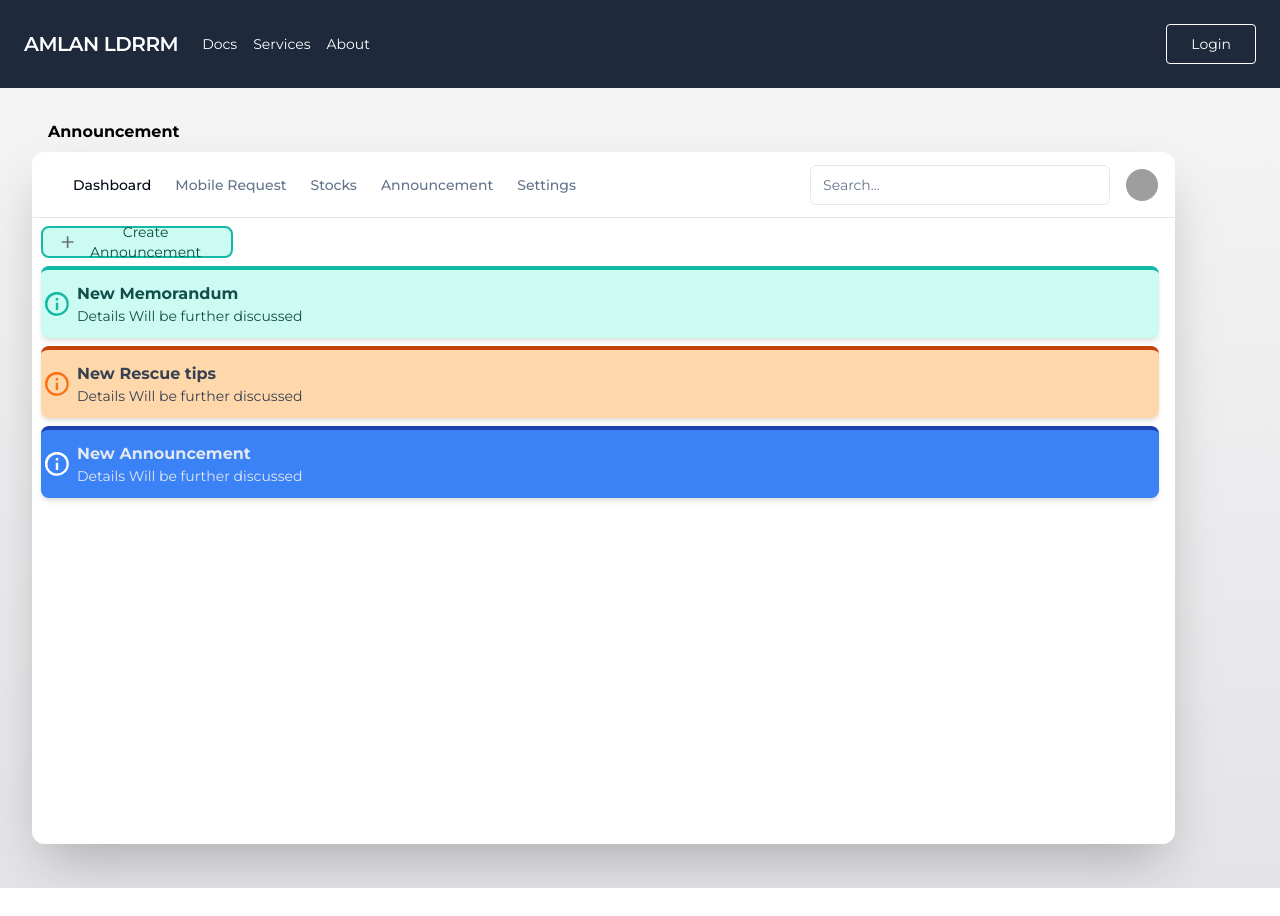
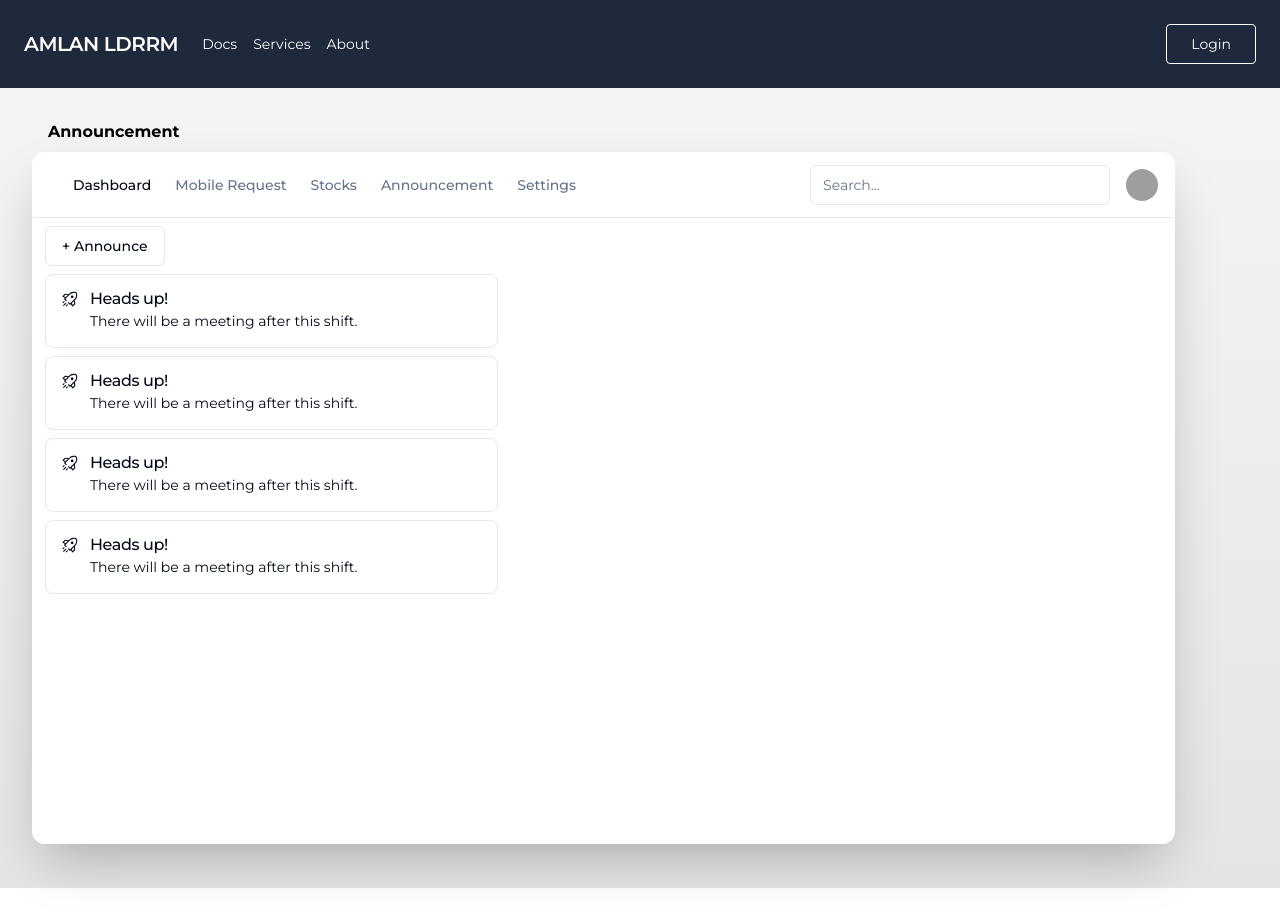
Before and after one commit to Nekuso/ldrrmss, a Next.js app: page /application/announcement in a window 1280 px wide. Before the commit the page ends 888 px from the top, so only its background shows below. Built offline with nearby package versions, Linux system fonts and the light colour scheme; grey boxes are pictures that could not be loaded.

Commit message:
Its coming together

```diff
--- /dev/null
+++ b/src/app/application/announcement/alert.tsx
@@ -0,0 +1,19 @@
+import { RocketIcon } from "@radix-ui/react-icons"
+
+import {
+  Alert,
+  AlertDescription,
+  AlertTitle,
+} from "@/components/ui/alert"
+
+export function AlertDemo() {
+  return (
+    <Alert className="w-[40%]">
+      <RocketIcon className="h-4 w-4" />
+      <AlertTitle>Heads up!</AlertTitle>
+      <AlertDescription>
+        There will be a meeting after this shift.
+      </AlertDescription>
+    </Alert>
+  )
+}
--- /dev/null
+++ b/src/app/application/announcement/announcementadd.tsx
@@ -0,0 +1,38 @@
+import { Button } from "@/components/ui/button"
+import {
+  Dialog,
+  DialogContent,
+  DialogDescription,
+  DialogFooter,
+  DialogHeader,
+  DialogTitle,
+  DialogTrigger,
+} from "@/components/ui/dialog"
+import { TextareaDemo } from "./textarea"
+
+export function DialogDemo() {
+  return (
+    <Dialog>
+      <DialogTrigger asChild>
+        <Button variant="outline"> + Announce</Button>
+      </DialogTrigger>
+      <DialogContent className="sm:max-w-[425px]">
+        <DialogHeader>
+          <DialogTitle>Write Something!</DialogTitle>
+          <DialogDescription>
+            Please Use For Legitimate Reasons Only.
+          </DialogDescription>
+        </DialogHeader>
+
+        <div className="grid gap-4 py-4">
+
+<TextareaDemo/>
+          </div>
+
+        <DialogFooter>
+          <Button type="submit">Save</Button>
+        </DialogFooter>
+      </DialogContent>
+    </Dialog>
+  )
+}
--- a/src/app/application/announcement/page.tsx
+++ b/src/app/application/announcement/page.tsx
@@ -2,6 +2,9 @@ import React from 'react';
 import { Search } from "@/app/application/dashboard/components/search"
 import { UserNav } from "@/app/application/dashboard/components/user-nav"
 import { MainNav } from "@/app/application/dashboard/components/main-nav"
+import { DialogDemo } from "./announcementadd"
+import { AlertDemo } from './alert';
+
 const Announcement: React.FC = () => {
   return (
     <div className="w-full h-full">
@@ -20,69 +23,19 @@ const Announcement: React.FC = () => {
           </div>
         </div>
         </div>
+<div className="h-full w-full m-2">
+<div className="m-1 space-y-2">
+<DialogDemo/>
+<AlertDemo/>
+<AlertDemo/>
+<AlertDemo/>
+<AlertDemo/>
 
-      <button type="button" className=" bg-teal-100 border-2 border-teal-500 text-teal-900 flex items-center justify-center focus:ring-1 focus:ring-primary-300 rounded-lg text-sm px-4 py-2 m-2 h-[4vh] w-[15vw]">
-        <svg
-                      aria-hidden="true"
-                      className="w-5 h-5 text-gray-500 dark:text-gray-400"
-                      fill="currentColor"
-                      viewBox="0 0 20 20"
-                      xmlns="http://www.w3.org/2000/svg">
-                      <path
-                        clipRule="evenodd"
-                        fillRule="evenodd"
-                        d="M10 3a1 1 0 011 1v5h5a1 1 0 110 2h-5v5a1 1 0 11-2 0v-5H4a1 1 0 110-2h5V4a1 1 0 011-1z"/>
-        </svg>
-            <span className="text-emerald-900">Create Announcement</span>
-      </button>
+</div>
+</div>
 
-
-
-
-        <div className="bg-teal-100 border-t-4 border-teal-500 rounded-lg text-teal-900 px-1 py-3 shadow-md mt-2 ml-2 w-[98%]" role="alert">
-          <div className="flex items-center">
-            <div className="py-1">
-              <svg className="fill-current h-6 w-6 text-teal-500 mr-2" xmlns="http://www.w3.org/2000/svg" viewBox="0 0 20 20">
-                <path d="M2.93 17.07A10 10 0 1 1 17.07 2.93 10 10 0 0 1 2.93 17.07zm12.73-1.41A8 8 0 1 0 4.34 4.34a8 8 0 0 0 11.32 11.32zM9 11V9h2v6H9v-4zm0-6h2v2H9V5z"/>
-              </svg>
-            </div>
-            <div>
-              <p className="font-bold">New Memorandum</p>
-              <p className="text-sm">Details Will be further discussed</p>
-            </div>
-          </div>
-        </div>
-
-        <div className="bg-orange-200 border-t-4 border-orange-700 rounded-lg text-gray-700 px-1 py-3 shadow-md mt-2 ml-2 w-[98%]" role="alert">
-          <div className="flex items-center">
-            <div className="py-1">
-              <svg className="fill-current h-6 w-6 text-orange-500 mr-2" xmlns="http://www.w3.org/2000/svg" viewBox="0 0 20 20">
-                <path d="M2.93 17.07A10 10 0 1 1 17.07 2.93 10 10 0 0 1 2.93 17.07zm12.73-1.41A8 8 0 1 0 4.34 4.34a8 8 0 0 0 11.32 11.32zM9 11V9h2v6H9v-4zm0-6h2v2H9V5z"/>
-              </svg>
-            </div>
-            <div>
-              <p className="font-bold">New Rescue tips </p>
-              <p className="text-sm">Details Will be further discussed</p>
-            </div>
-          </div>
-        </div>
-
-        <div className="bg-blue-500 border-t-4 border-blue-800 rounded-lg text-slate-200 px-1 py-3 shadow-md mt-2 ml-2 w-[98%]" role="alert">
-          <div className="flex items-center">
-            <div className="py-1">
-              <svg className="fill-current h-6 w-6 text-white mr-2" xmlns="http://www.w3.org/2000/svg" viewBox="0 0 20 20">
-                <path d="M2.93 17.07A10 10 0 1 1 17.07 2.93 10 10 0 0 1 2.93 17.07zm12.73-1.41A8 8 0 1 0 4.34 4.34a8 8 0 0 0 11.32 11.32zM9 11V9h2v6H9v-4zm0-6h2v2H9V5z"/>
-              </svg>
-            </div>
-            <div>
-              <p className="font-bold">New Announcement</p>
-              <p className="text-sm">Details Will be further discussed</p>
-            </div>
-          </div>
-        </div>
-
-      </div> </div>
-
+      </div>
+      </div>
   );
 }
 
--- /dev/null
+++ b/src/app/application/announcement/textarea.tsx
@@ -0,0 +1,5 @@
+import { Textarea } from "@/components/ui/textarea"
+
+export function TextareaDemo() {
+  return <Textarea placeholder="Type your message here." />
+}
--- a/src/app/application/layout.tsx
+++ b/src/app/application/layout.tsx
@@ -1,12 +1,6 @@
-import type { Metadata } from "next";
 import { Montserrat } from "next/font/google";
 
 const montserrat = Montserrat({ subsets: ["cyrillic"] });
-
-export const metadata: Metadata = {
-  title: "Tubolystic",
-  description: "Generated by create next app",
-};
 
 export default function RootLayout({
   children,
@@ -15,7 +9,7 @@ export default function RootLayout({
 }>) {
   return (
 
-      <body className={montserrat.className}>
+      <body className= {montserrat.className}>
       <div className="flex place-items-center justify-center w-full h-screen bg-gradient-to-t from-zinc-200  to-zinc-100 p-8">
           {children}
         </div>
--- /dev/null
+++ b/src/components/ui/alert.tsx
@@ -0,0 +1,59 @@
+import * as React from "react"
+import { cva, type VariantProps } from "class-variance-authority"
+
+import { cn } from "@/lib/utils"
+
+const alertVariants = cva(
+  "relative w-full rounded-lg border p-4 [&>svg~*]:pl-7 [&>svg+div]:translate-y-[-3px] [&>svg]:absolute [&>svg]:left-4 [&>svg]:top-4 [&>svg]:text-foreground",
+  {
+    variants: {
+      variant: {
+        default: "bg-background text-foreground",
+        destructive:
+          "border-destructive/50 text-destructive dark:border-destructive [&>svg]:text-destructive",
+      },
+    },
+    defaultVariants: {
+      variant: "default",
+    },
+  }
+)
+
+const Alert = React.forwardRef<
+  HTMLDivElement,
+  React.HTMLAttributes<HTMLDivElement> & VariantProps<typeof alertVariants>
+>(({ className, variant, ...props }, ref) => (
+  <div
+    ref={ref}
+    role="alert"
+    className={cn(alertVariants({ variant }), className)}
+    {...props}
+  />
+))
+Alert.displayName = "Alert"
+
+const AlertTitle = React.forwardRef<
+  HTMLParagraphElement,
+  React.HTMLAttributes<HTMLHeadingElement>
+>(({ className, ...props }, ref) => (
+  <h5
+    ref={ref}
+    className={cn("mb-1 font-medium leading-none tracking-tight", className)}
+    {...props}
+  />
+))
+AlertTitle.displayName = "AlertTitle"
+
+const AlertDescription = React.forwardRef<
+  HTMLParagraphElement,
+  React.HTMLAttributes<HTMLParagraphElement>
+>(({ className, ...props }, ref) => (
+  <div
+    ref={ref}
+    className={cn("text-sm [&_p]:leading-relaxed", className)}
+    {...props}
+  />
+))
+AlertDescription.displayName = "AlertDescription"
+
+export { Alert, AlertTitle, AlertDescription }
--- /dev/null
+++ b/src/components/ui/textarea.tsx
@@ -0,0 +1,24 @@
+import * as React from "react"
+
+import { cn } from "@/lib/utils"
+
+export interface TextareaProps
+  extends React.TextareaHTMLAttributes<HTMLTextAreaElement> {}
+
+const Textarea = React.forwardRef<HTMLTextAreaElement, TextareaProps>(
+  ({ className, ...props }, ref) => {
+    return (
+      <textarea
+        className={cn(
+          "flex min-h-[80px] w-full rounded-md border border-input bg-background px-3 py-2 text-sm ring-offset-background placeholder:text-muted-foreground focus-visible:outline-none focus-visible:ring-2 focus-visible:ring-ring focus-visible:ring-offset-2 disabled:cursor-not-allowed disabled:opacity-50",
+          className
+        )}
+        ref={ref}
+        {...props}
+      />
+    )
+  }
+)
+Textarea.displayName = "Textarea"
+
+export { Textarea }
```
